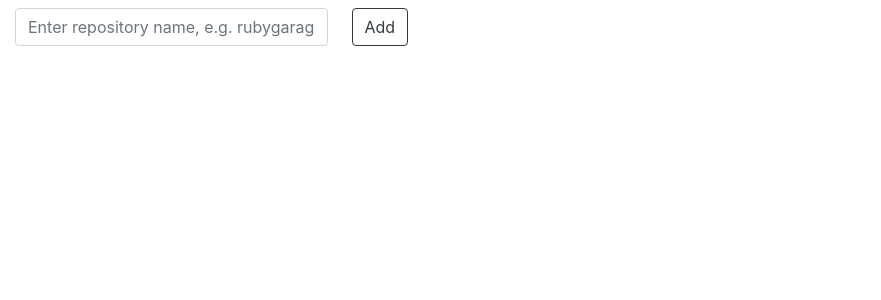
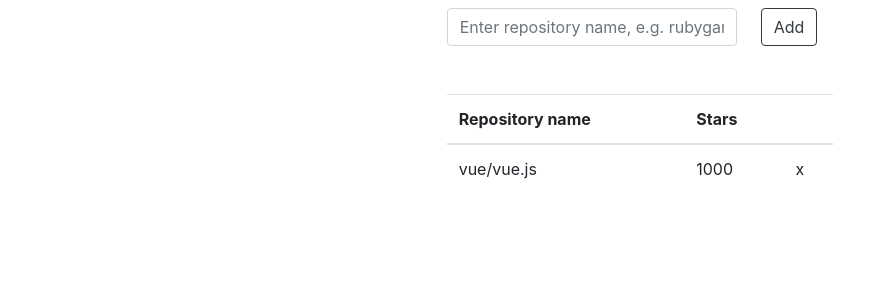
Before and after one commit to andreiiagodka/github-stargazer, a React (Create React App) app: page / in a window 1280 px wide. Shown: the top 300 px of the page, without its empty margins (0-881 px from the left). Built offline with nearby package versions, Linux system fonts and the light colour scheme.

Commit message:
Add markup for table

```diff
--- a/src/App.js
+++ b/src/App.js
@@ -5,7 +5,8 @@
   Route
 } from "react-router-dom";
 import {
-  Container
+  Container,
+  Col
 } from "react-bootstrap";
 
 import Home from './components/Home/Home';
@@ -27,8 +28,10 @@
     )
 
     return (
-      <Container fluid className='mt-2'>
-        {routes}
+      <Container fluid>
+        <Col md={{ span: 4, offset: 4 }}>
+          {routes}
+        </Col>
       </Container>
     )
   }
--- a/src/components/Home/Home.js
+++ b/src/components/Home/Home.js
@@ -5,13 +5,19 @@
 } from "react-bootstrap";
 
 import SearchForm from './SearchForm/SearchForm';
+import SearchTable from './SearchTable/SearchTable';
 class Home extends Component {
   render() {
     return (
       <div>
-        <Row>
+        <Row className='mt-2'>
           <Col>
             <SearchForm />
+          </Col>
+        </Row>
+        <Row className='mt-5'>
+          <Col>
+            <SearchTable />
           </Col>
         </Row>
       </div>
--- a/src/components/Home/SearchForm/SearchForm.js
+++ b/src/components/Home/SearchForm/SearchForm.js
@@ -11,7 +11,7 @@
     return (
       <Form inline>
         <Form.Control
-          className='col-md-3 mr-4'
+          className='col-md-9 mr-4'
           name='name'
           id='name'
           placeholder='Enter repository name, e.g. rubygarage/truemail'
--- /dev/null
+++ b/src/components/Home/SearchTable/SearchTable.js
@@ -0,0 +1,29 @@
+import React, { Component } from "react";
+import {
+  Table
+} from "react-bootstrap";
+
+class SearchTable extends Component {
+  render() {
+    return (
+      <Table hover>
+        <thead>
+          <tr>
+            <th>Repository name</th>
+            <th>Stars</th>
+            <th></th>
+          </tr>
+        </thead>
+        <tbody>
+          <tr>
+            <td>vue/vue.js</td>
+            <td>1000</td>
+            <td>x</td>
+          </tr>
+        </tbody>
+      </Table>
+    )
+  }
+}
+
+export default SearchTable
```
